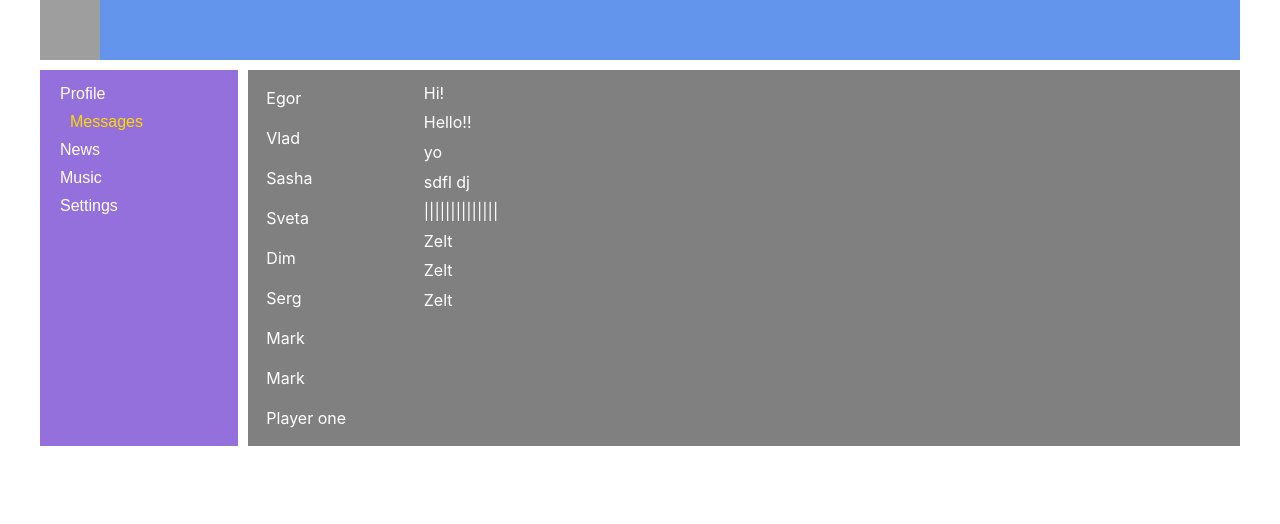
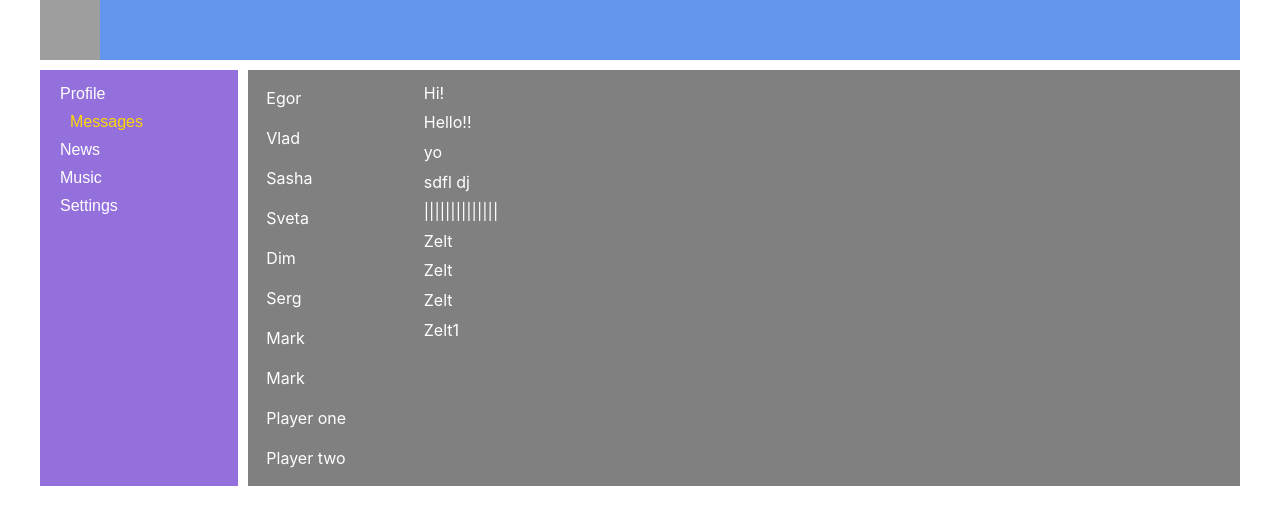
Before and after one commit to EgorKirillov/Samurai-way, a React (Create React App) app: page /dialogs in a window 1280 px wide. Shown: the top 524 px of the page. Built offline with nearby package versions, Linux system fonts and the light colour scheme; grey boxes are pictures that could not be loaded.

Commit message:
lesson 27 complite 28 control

```diff
--- a/src/App.tsx
+++ b/src/App.tsx
@@ -11,7 +11,31 @@ import {Music} from "./components/music";
 import {Settings} from "./components/settings/settings";
 
 
-function App() {
+export type MessageTypes = {
+    messageText: string
+}
+
+export type DialogItemTypes = {
+    linkID: number,
+    userName: string
+}
+export type MyPostsType = {
+    id: number,
+    postText: string,
+    likeCount: number
+}
+
+type AppPropsType = {
+    dialogsData: Array<DialogItemTypes>
+    messagesData: Array<MessageTypes>
+    posts:Array<MyPostsType>
+}
+
+function App(props:AppPropsType) {
+
+
+
+
     return (
         <BrowserRouter >
             <div className={'app-wrapper'}>
@@ -20,8 +44,13 @@ function App() {
                 <Navbar/>
 
                 <div className={'app-wrapper-content'}>
-                    <Route path={'/dialogs'} component={Dialogs}/>
-                    <Route path={'/profile'} component={Profile}/>
+                    <Route path={'/dialogs'} render={
+                        ()=><Dialogs dialogsData={props.dialogsData}
+                                     messagesData={props.messagesData} />
+                    }/>
+                    <Route path={'/profile'} render={
+                        ()=> <Profile posts={props.posts} />
+                    }/>
                     <Route path={'/news'} component={News}/>
                     <Route path={'/music'} component={Music}/>
                     <Route path={'/settings'} component={Settings}/>
--- a/src/components/Dialogs/Dialogs.tsx
+++ b/src/components/Dialogs/Dialogs.tsx
@@ -1,60 +1,20 @@
 import React from 'react';
-/*import {NavLink} from 'react-router-dom';*/
+import { DialogItemTypes, MessageTypes } from '../../App';
 import s from './Dialogs.module.css'
 import { DialogItem } from './DialogsItms/DialogItems';
 import { Message } from './Messages/Mesages';
 
-/*type PropsDialogItemTypes = {
-    linkID: number,
-    userName: string
-}*/
-/*
-type PropsMessageTypes = {
-    messageText: string
+
+type DialogsTypes = {
+    dialogsData: Array<DialogItemTypes>
+    messagesData: Array<MessageTypes>
 }
-*/
+export const Dialogs = (props:DialogsTypes) => {
 
-/*const DialogItem = (props: PropsDialogItemTypes) => {
-    return (
-        <div className={s.dialog + ' ' + s.activeDialog}>
-            <NavLink to={"/dialogs/" + props.linkID} activeClassName={s.dialogListActive}> {props.userName} </NavLink>
-        </div>
-    )
-}*/
-/*
-const Message = (props: PropsMessageTypes) => {
-    return (
-        <div className={s.message}>{props.messageText}</div>
-    )
-}*/
-export const Dialogs = () => {
 
-    const dialogsData/*: Array<PropsDialogItemTypes>*/ = [
-        {id: 1, user: 'Egor'},
-        {id: 2, user: 'Vlad'},
-        {id: 3, user: 'Sasha'},
-        {id: 4, user: 'Sveta'},
-        {id: 5, user: 'Dim'},
-        {id: 6, user: 'Serg'},
-        {id: 7, user: 'Mark'},
-        {id: 71, user: 'Mark'},
-        {id: 8, user: 'Player one'}
-    ]
 
-    const messagesData = [
-        {messageText: "Hi!"},
-        {messageText: "Hello!!"},
-        {messageText: "yo"},
-        {messageText: "sdfl dj"},
-        {messageText: "||||||||||||||"},
-        {messageText: "Zelt"},
-        {messageText: "Zelt"},
-        {messageText: "Zelt"},
-
-    ]
-
-    let dialogElements = dialogsData.map(dialog => <DialogItem linkID={dialog.id} userName={dialog.user}/>)
-    let messageElements = messagesData.map(message => <Message messageText={message.messageText}/>)
+    let dialogElements = props.dialogsData.map(dialog => <DialogItem linkID={dialog.linkID} userName={dialog.userName}/>)
+    let messageElements = props.messagesData.map(message => <Message messageText={message.messageText}/>)
     return (
         <div className={s.content}>
             <div className={s.dialogList}>
--- a/src/components/Profile/Profile.tsx
+++ b/src/components/Profile/Profile.tsx
@@ -2,20 +2,16 @@ import React from "react";
 import s from "./Profile.module.css"
 import {MyPosts} from "./MyPosts/MyPosts";
 import {PropfileInfo} from "./ProfileInfo/PropfileInfo";
+import {MyPostsType} from "../../App";
 
-const posts = [
-    {id: 11, postText: "First post ", likeCount: 25},
-    {id: 12, postText: "Second post ", likeCount: 5},
-    {id: 13, postText: "Bad post ", likeCount: 11},
-    {id: 14, postText: "Good post ", likeCount: 12},
-    {id: 15, postText: "Last post ", likeCount: 0},
-    {id: 16, postText: "And Last post ", likeCount: 35},
-    {id: 17, postText: "Lastest post ", likeCount: 99}
-]
 
-export function Profile() {
+type ProfilePropsTypes = {
+    posts: Array<MyPostsType>
+}
+
+export function Profile(props:ProfilePropsTypes) {
     return <div className={s.content}>
         <PropfileInfo/>
-        <MyPosts posts={posts}/>
+        <MyPosts posts={props.posts}/>
     </div>
 }
--- a/src/index.tsx
+++ b/src/index.tsx
@@ -3,7 +3,46 @@ import ReactDOM from 'react-dom';
 import './index.css';
 import App from './App';
 
+const dialogsData = [
+    {linkID: 1, userName: 'Egor'},
+    {linkID: 2, userName: 'Vlad'},
+    {linkID: 3, userName: 'Sasha'},
+    {linkID: 4, userName: 'Sveta'},
+    {linkID: 5, userName: 'Dim'},
+    {linkID: 6, userName: 'Serg'},
+    {linkID: 7, userName: 'Mark'},
+    {linkID: 71, userName: 'Mark'},
+    {linkID: 8, userName: 'Player one'},
+    {linkID: 81, userName: 'Player two'}
+]
+
+const messagesData = [
+    {messageText: "Hi!"},
+    {messageText: "Hello!!"},
+    {messageText: "yo"},
+    {messageText: "sdfl dj"},
+    {messageText: "||||||||||||||"},
+    {messageText: "Zelt"},
+    {messageText: "Zelt"},
+    {messageText: "Zelt"},
+    {messageText: "Zelt1"},
+]
+
+const posts = [
+    {id: 11, postText: "First post ", likeCount: 25},
+    {id: 12, postText: "Second post ", likeCount: 5},
+    {id: 13, postText: "Bad post ", likeCount: 11},
+    {id: 14, postText: "Good post ", likeCount: 12},
+    {id: 15, postText: "Last post give me LIKE", likeCount: 0},
+    {id: 16, postText: "And Last post ", likeCount: 35},
+    {id: 17, postText: "Lastest post ", likeCount: 99}
+]
+
+
 ReactDOM.render(
-    <App />,
+    <App dialogsData={dialogsData}
+         messagesData={messagesData}
+         posts={posts}
+    />,
   document.getElementById('root')
 );
```
Also changed, not shown: src/components/Dialogs/DialogsItms/DialogItems.tsx (+2 -7 lines), src/components/Dialogs/Messages/Mesages.tsx (+2 -5 lines), src/components/Profile/MyPosts/MyPosts.tsx (+2 -5 lines).
